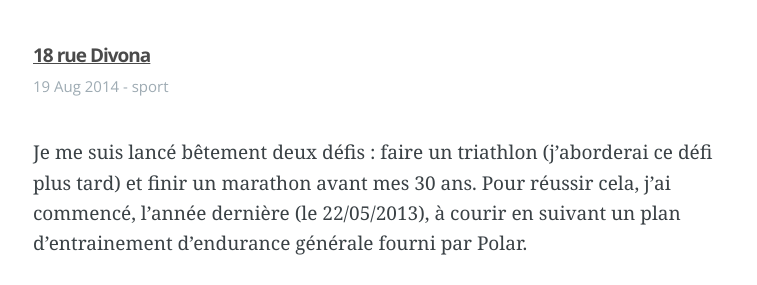
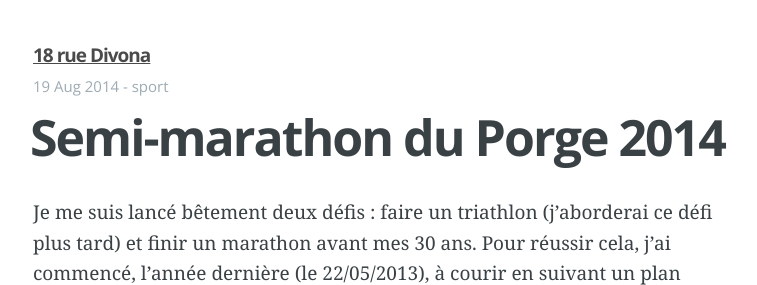
Before and after one commit to magiccyril/18rueDivona, a Jekyll site: the page built from _posts/2014-08-19-semi-marathon-du-porge-2014.md, in a window 1280 px wide and 900 px high, cut to the strip 0-285 px from the top of the window. Shown: the whole strip, without its empty margins (257-1014 px from the left). Built offline with Jekyll 4.4.1, drawn with Linux system fonts in a browser that asks for light colours; Markdown is read by kramdown in place of the engine named in the settings; comment, search, counter and statistics services are not loaded.

Commit message:
Created 2014-08-19-semi-marathon-du-porge-2014.md

```diff
--- a/_posts/2014-08-19-semi-marathon-du-porge-2014.md
+++ b/_posts/2014-08-19-semi-marathon-du-porge-2014.md
@@ -1,7 +1,7 @@
 ---
 layout: post
 published: true
-title: ""
+title: "Semi-marathon du Porge 2014"
 categories:
   - sport
 date: "2014-08-19 17:01:00"
```
